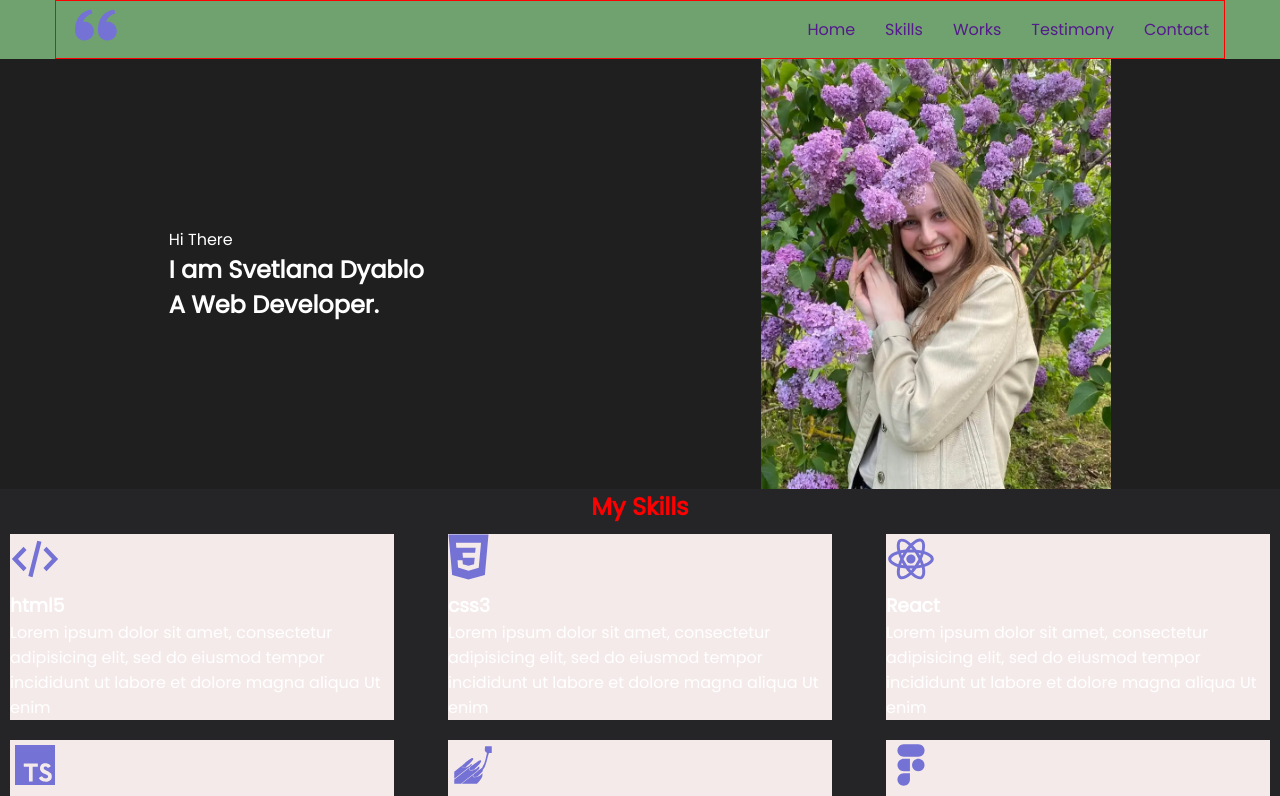
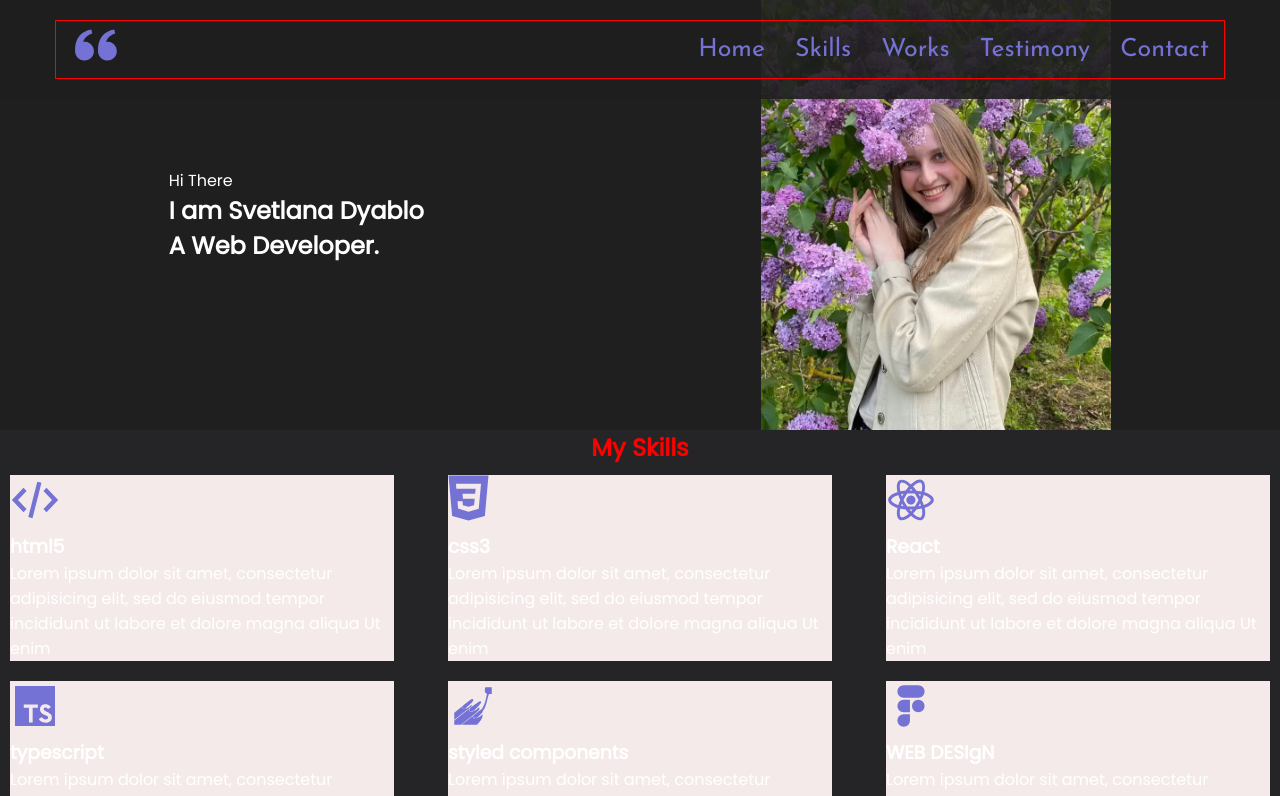
Before and after one commit to YanchukVitali/portfolio-start-project, a React app: page / in a window 1280 px wide. Shown: the top 796 px of the page. Built offline with nearby package versions, Linux system fonts and the light colour scheme.

Commit message:
add headerMenu

```diff
--- a/src/layout/header/Header.tsx
+++ b/src/layout/header/Header.tsx
@@ -4,6 +4,7 @@
 import {Logo} from "../../components/logo/Logo";
 import {Container} from "../../components/container";
 import {FlexWrapper} from "../../components/FlexWrapper";
+import {HeaderMenu} from "./headerMenu/HeaderMenu";
 
 
 const items = ["Home", "Skills", "Works", "Testimony", "Contact",]
@@ -13,7 +14,7 @@
             <Container>
                 <FlexWrapper justify={"space-between"} align={"center"}>
                     <Logo/>
-                    <Menu menuItems={items}/>
+                    <HeaderMenu menuItems={items}/>
                 </FlexWrapper>
             </Container>
 
@@ -23,6 +24,12 @@
 };
 
 const StyledHeader = styled.header`
-  background-color: #6fa26f;
+  background: rgba(31, 31, 32, 0.90);
+  padding: 20px 20px;
+  position: fixed;
+  top: 0;
+  right: 0;
+  left: 0;
+  z-index: 9999;
 
 `
--- /dev/null
+++ b/src/layout/header/headerMenu/HeaderMenu.tsx
@@ -0,0 +1,41 @@
+import React from 'react';
+import styled from "styled-components";
+
+
+export const HeaderMenu = (props: {menuItems: Array<string>}) => {
+    return (
+        <StyledHeaderMenu>
+            <ul>
+                {props.menuItems.map((item, index)=>{
+                    return <ListItem key={index}>
+                        <Link href="">{item}</Link>
+                    </ListItem>
+                })}
+            </ul>
+        </StyledHeaderMenu>
+    );
+};
+
+
+const StyledHeaderMenu = styled.nav`
+  ul {
+    display: flex;
+    gap: 30px;
+    justify-content: center;
+  }
+
+`
+const ListItem = styled.li`
+
+
+`
+
+const Link = styled.a`
+  color: #7572D5;
+  text-align: center;
+  font-family: Josefin Sans, sans-serif;
+  font-size: 25px;
+  font-style: normal;
+  line-height: 55px; /* 110% */
+
+`
```
